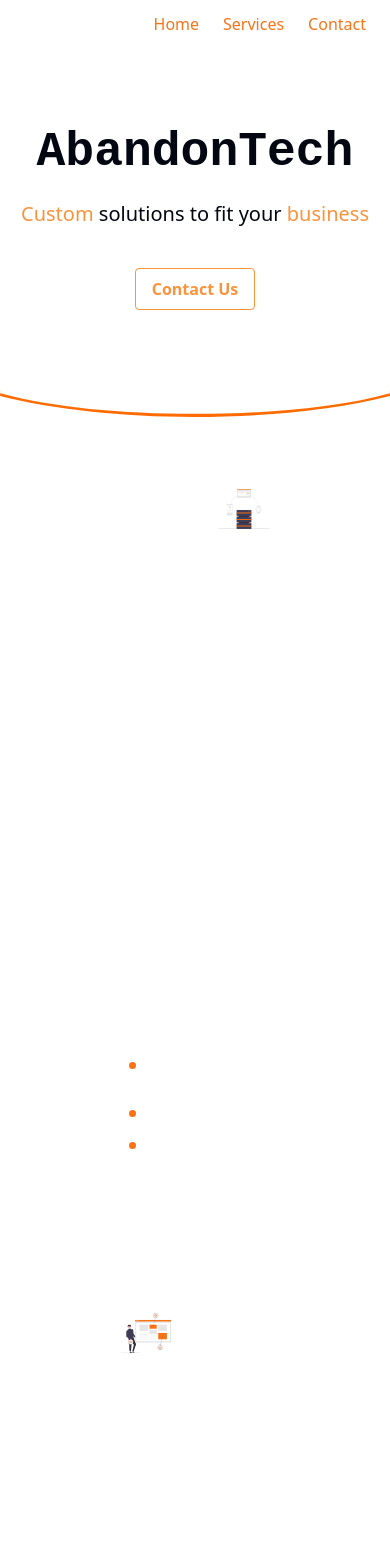
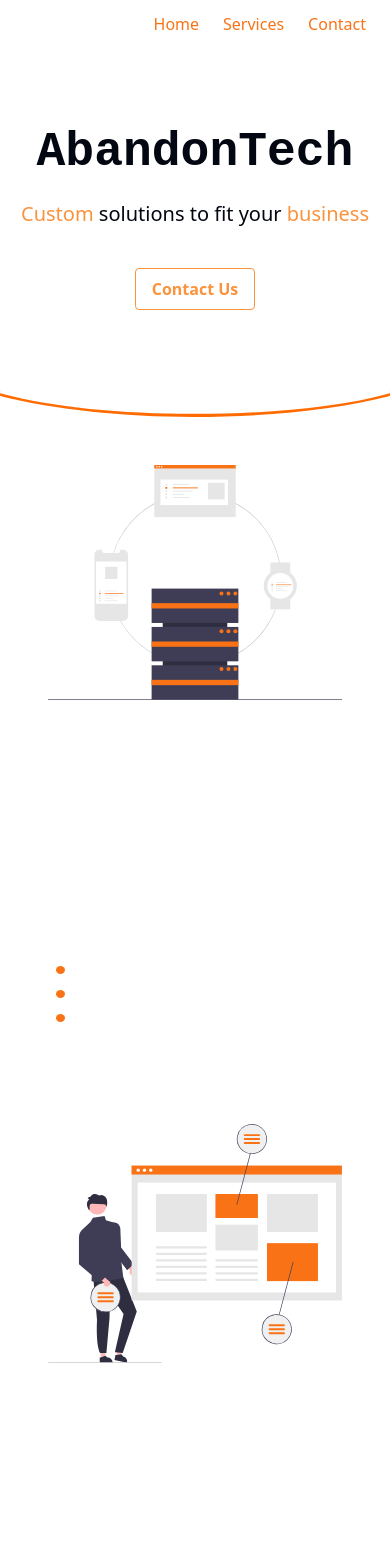
Before and after one commit to AbandonTech/site, a Next.js app: page /home in a window 390 px wide. Shown: the top 1568 px of the page. Built offline with nearby package versions, Linux system fonts and the light colour scheme.

Commit message:
add mobile responsiveness for about sections

```diff
--- a/src/components/aboutSection.tsx
+++ b/src/components/aboutSection.tsx
@@ -1,3 +1,5 @@
+import Image from "next/image";
+
 // NextJS cannot handle image URLs being referenced in component directory, image must be stored in public directory.
 // Tailwind likes to cache the image path, so it is defined as separate variable here to help with debugging.
 const orangeCircleStyle = "list-image-[url(/orangeCircle.svg)]"
@@ -28,15 +30,29 @@ export default function AboutSection(
         </div>
     </div>
 
-    const imageElem = <div className="w-1/3 p-6" key="imgElem">
-        <img src={props.imgPath} className="max-h-72" />
+    const imageElem = <div className="flex justify-center items-center w-1/3 p-6" key="imgElem">
+        <Image src={props.imgPath} alt={"depiction of " + props.title} width={300} height={300}  className="max-h-72" />
     </div>
 
     let renderElem = props.reversed === true ? [imageElem, descElement] : [descElement, imageElem]
 
     return (
-        <div className="flex w-screen justify-center text-white p-12">
+        <div className="text-white">
+            <div className="md:hidden flex flex-col justify-center w-full p-12">
+                <Image src={props.imgPath} alt={"depiction of " + props.title} width={300} height={300}  className="max-h-72" />
+
+                <div className="block w-full mt-8">
+                    <h1 className="text-5xl text-center">{props.title}</h1>
+                    <p className="text-s pt-4">{props.description}</p>
+                    <ul className={"text-s list-inside pl-2 pt-4 " + orangeCircleStyle}>
+                        {formatedList}
+                    </ul>
+                </div>
+            </div>
+
+            <div className="hidden md:flex w-screen justify-center p-12">
                 {renderElem}
+            </div>
         </div>
     )
 }
```
Lines whose indentation alone changed are shown as unchanged.
